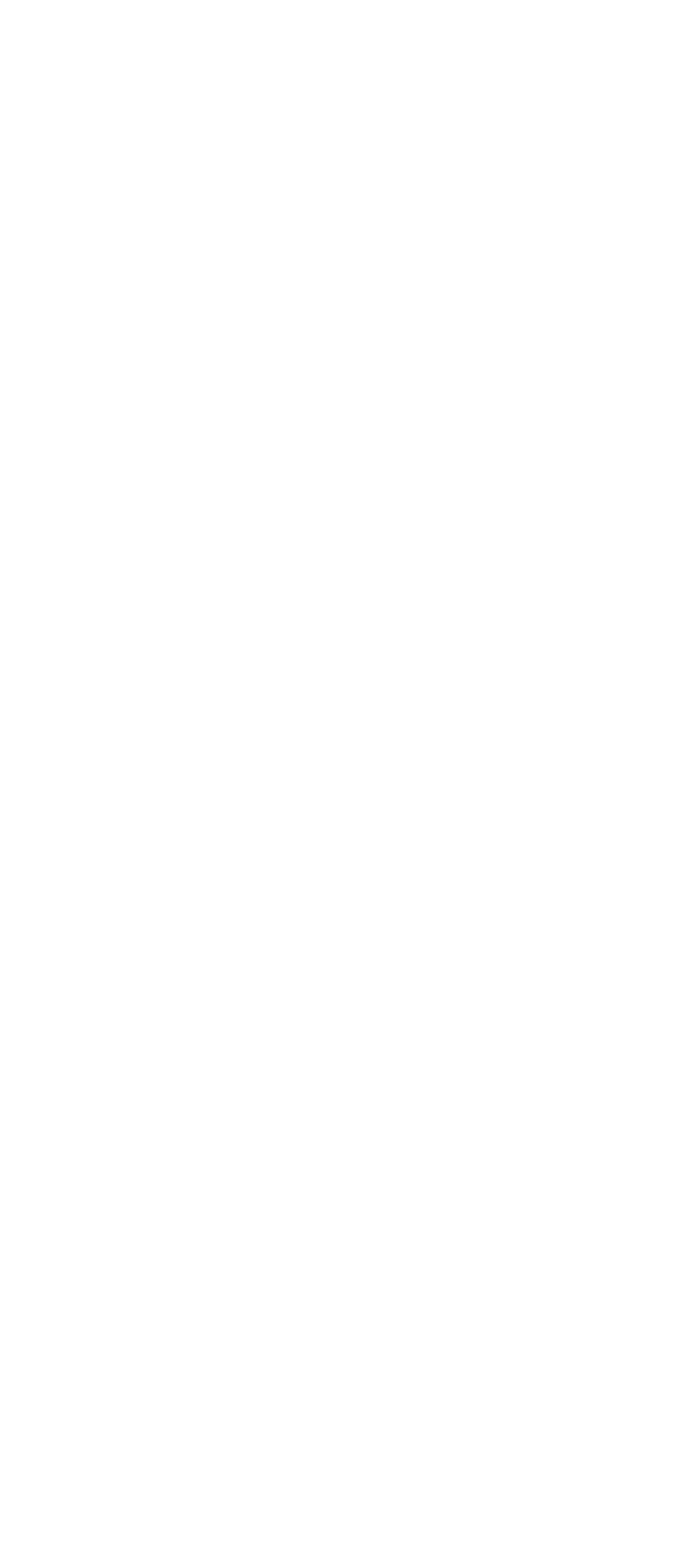
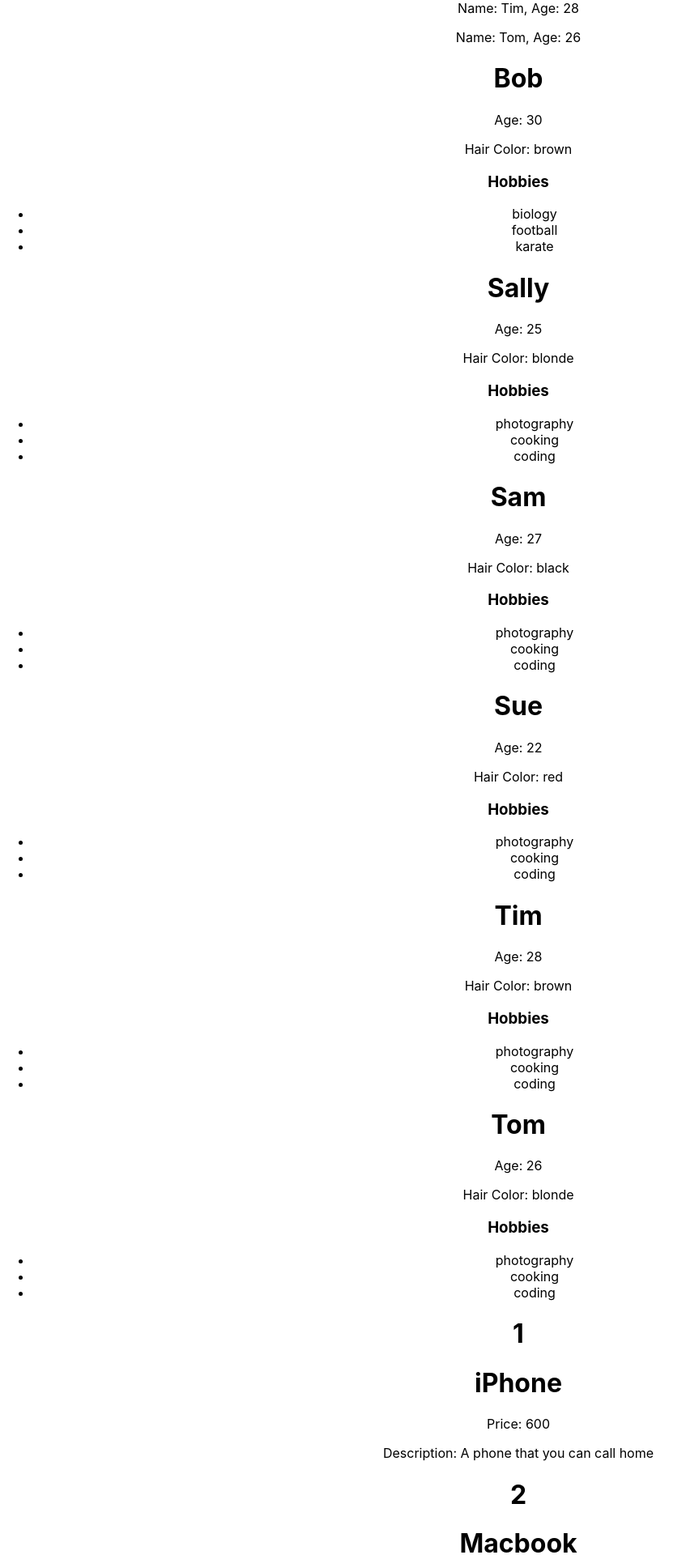
Before and after one commit to Gilbertelnino/advanced-react-pattern, a React (Create React App) app: page / in a window 1280 px wide. Shown: the part 160-2080 px from the top of the page at 81% size, without its empty margins (0-847 px from the left). Before the commit the page ends 800 px from the top, so only its background shows below. Built offline with nearby package versions, Linux system fonts and the light colour scheme.

Commit message:
display list item

```diff
--- a/src/App.js
+++ b/src/App.js
@@ -1,20 +1,132 @@
-import { SplitScreen } from "./SplitScreen";
 import "./App.css";
+import { RegularList } from "./RegularList";
+import { SmallPeopleListItem } from "./people/SmallPeopleListItem";
+import { LargePeopleListItem } from "./people/LargePeopleListItem";
+import { NumberedList } from "./NumberedList";
+import { LargeProductListItem } from "./products/LargeProductListItem";
+import { SmallProductListItem } from "./products/SmallProductListItem";
 
-const LeftHandComponent = ({ name }) => (
-  <h1 style={{ backgroundColor: "green" }}>{name}</h1>
-);
-const RightHandComponent = ({ message }) => (
-  <h1 style={{ backgroundColor: "red" }}>{message}</h1>
-);
+// people data array
+const people = [
+  {
+    id: 1,
+    name: "Bob",
+    age: 30,
+    hairColor: "brown",
+    hobbies: ["biology", "football", "karate"],
+  },
+  {
+    id: 2,
+    name: "Sally",
+    age: 25,
+    hairColor: "blonde",
+    hobbies: ["photography", "cooking", "coding"],
+  },
+  {
+    id: 3,
+    name: "Sam",
+    age: 27,
+    hairColor: "black",
+    hobbies: ["photography", "cooking", "coding"],
+  },
+  {
+    id: 4,
+    name: "Sue",
+    age: 22,
+    hairColor: "red",
+    hobbies: ["photography", "cooking", "coding"],
+  },
+  {
+    id: 5,
+    name: "Tim",
+    age: 28,
+    hairColor: "brown",
+    hobbies: ["photography", "cooking", "coding"],
+  },
+  {
+    id: 6,
+    name: "Tom",
+    age: 26,
+    hairColor: "blonde",
+    hobbies: ["photography", "cooking", "coding"],
+  },
+];
+
+// product data array
+const products = [
+  {
+    id: 1,
+    name: "iPhone",
+    price: 600,
+    description: "A phone that you can call home",
+  },
+  {
+    id: 2,
+    name: "Macbook",
+    price: 1000,
+    description: "A laptop that you can call home",
+  },
+  {
+    id: 3,
+    name: "Macbook Pro",
+    price: 1500,
+    description: "A laptop that you can call home",
+  },
+  {
+    id: 4,
+    name: "Macbook Air",
+    price: 800,
+    description: "A laptop that you can call home",
+  },
+  {
+    id: 5,
+    name: "Mac Pro",
+    price: 2000,
+    description: "A laptop that you can call home",
+  },
+  {
+    id: 6,
+    name: "iMac",
+    price: 2500,
+    description: "A laptop that you can call home",
+  },
+  {
+    id: 7,
+    name: "iPad",
+    price: 700,
+    description: "A tablet that you can call home",
+  },
+  {
+    id: 8,
+    name: "iPad Pro",
+    price: 1100,
+    description: "A tablet that you can call home",
+  },
+];
 
 function App() {
   return (
     <div className="App">
-      <SplitScreen leftWeight={1} rightWeight={3}>
-        <LeftHandComponent name="left name" />
-        <RightHandComponent message="right message" />
-      </SplitScreen>
+      <RegularList
+        items={people}
+        resourceName="person"
+        itemComponents={SmallPeopleListItem}
+      />
+      <RegularList
+        items={people}
+        resourceName="person"
+        itemComponents={LargePeopleListItem}
+      />
+      <NumberedList
+        items={products}
+        resourceName="product"
+        itemComponents={LargeProductListItem}
+      />
+      <NumberedList
+        items={products}
+        resourceName="product"
+        itemComponents={SmallProductListItem}
+      />
     </div>
   );
 }
--- /dev/null
+++ b/src/NumberedList.js
@@ -0,0 +1,16 @@
+export const NumberedList = ({
+  items,
+  resourceName,
+  itemComponents: ItemComponent,
+}) => {
+  return (
+    <>
+      {items.map((item, index) => (
+        <>
+          <h1>{index + 1}</h1>
+          <ItemComponent key={index} {...{ [resourceName]: item }} />
+        </>
+      ))}
+    </>
+  );
+};
--- /dev/null
+++ b/src/RegularList.js
@@ -0,0 +1,13 @@
+export const RegularList = ({
+  items,
+  resourceName,
+  itemComponents: ItemComponent,
+}) => {
+  return (
+    <>
+      {items.map((item, index) => (
+        <ItemComponent key={index} {...{ [resourceName]: item }} />
+      ))}
+    </>
+  );
+};
--- /dev/null
+++ b/src/people/LargePeopleListItem.js
@@ -0,0 +1,16 @@
+export const LargePeopleListItem = ({ person }) => {
+  const { name, age, hairColor, hobbies } = person;
+  return (
+    <>
+      <h1>{name}</h1>
+      <p>Age: {age}</p>
+      <p>Hair Color: {hairColor}</p>
+      <h3>Hobbies</h3>
+      <ul>
+        {hobbies.map((hobby) => (
+          <li key={hobby}>{hobby}</li>
+        ))}
+      </ul>
+    </>
+  );
+};
--- /dev/null
+++ b/src/people/SmallPeopleListItem.js
@@ -0,0 +1,8 @@
+export const SmallPeopleListItem = ({ person }) => {
+  const { name, age } = person;
+  return (
+    <p>
+      Name: {name}, Age: {age}
+    </p>
+  );
+};
--- /dev/null
+++ b/src/products/LargeProductListItem.js
@@ -0,0 +1,10 @@
+export const LargeProductListItem = ({ product }) => {
+  const { name, price, description } = product;
+  return (
+    <>
+      <h1>{name}</h1>
+      <p>Price: {price}</p>
+      <p>Description: {description}</p>
+    </>
+  );
+};
--- /dev/null
+++ b/src/products/SmallProductListItem.js
@@ -0,0 +1,10 @@
+export const SmallProductListItem = ({ product }) => {
+  const { name, price } = product;
+  return (
+    <>
+      <p>
+        Name: {name} - Price: {price}
+      </p>
+    </>
+  );
+};
```
Also changed, not shown: 1 other file (tests, documents, lock files or other folders).
